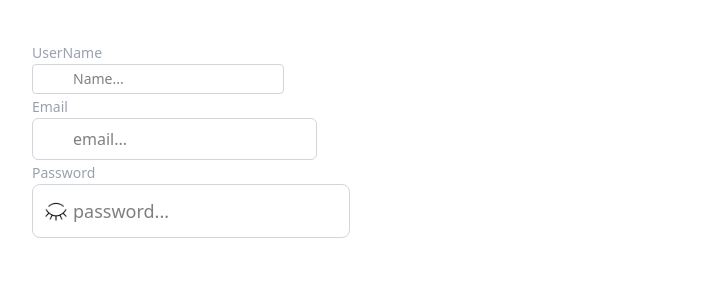
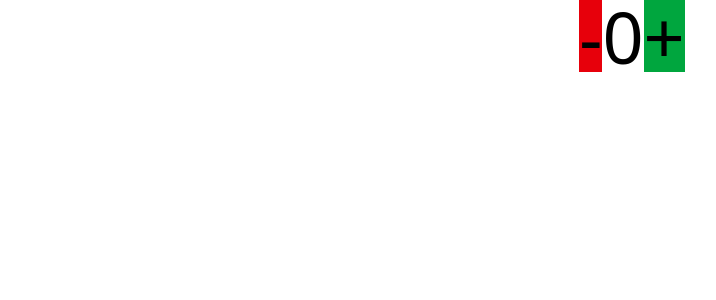
Before and after one commit to SaubhagyaSapkota/JavaScript-small-Projects, a React (Vite) app: page / in a window 1280 px wide. Shown: the top 300 px of the page, without its empty margins (8-724 px from the left). Built offline with nearby package versions, Linux system fonts and the light colour scheme.

Commit message:
used useReducer Hook

```diff
--- a/src/App.tsx
+++ b/src/App.tsx
@@ -1,33 +1,9 @@
-import { Input } from "./components/input";
+import CounterRED from "./components/Reducer";
 
 const App = () => {
   return (
-    <div className="m-10">
-      <Input
-        status="error"
-        inputsize="sm"
-        placeholder="Name..."
-        label="UserName"
-        helpertext="Enter user name."
-        textstatus="error"
-      />
-      <Input
-        status="success"
-        inputsize="md"
-        placeholder="email..."
-        label="Email"
-        helpertext="Enter your email."
-        textstatus="success"
-      />
-      <Input
-        status="default"
-        inputsize="lg"
-        placeholder="password..."
-        label="Password"
-        helpertext="Enter Your Password."
-        textstatus="default"
-        type="password"
-      />
+    <div>
+      <CounterRED />
     </div>
   );
 };
--- /dev/null
+++ b/src/components/Reducer.tsx
@@ -0,0 +1,28 @@
+// useReducer hook
+
+import { useReducer } from "react";
+type Action = { type: "increment" } | { type: "decrement" };
+const reducer = (state: number, action: Action): number => {
+  switch (action.type) {
+    case "increment":
+      return state + 1;
+    case "decrement":
+      return state - 1;
+    default:
+      return state;
+  }
+};
+
+const CounterRED = () => {
+  const [count, dispatch] = useReducer(reducer, 0);
+
+  return (
+    <div className="flex justify-center text-7xl">
+      <button className="bg-red-600" onClick={() => dispatch({ type: "decrement" })}>-</button>
+      {count}
+      <button className="bg-green-600" onClick={() => dispatch({ type: "increment" })}>+</button>
+    </div>
+  );
+};
+
+export default CounterRED;
--- a/src/components/input.tsx
+++ b/src/components/input.tsx
@@ -77,9 +77,6 @@ export const Input: React.FC<InputProps> = ({
     setTextFocused(true);
   };
 
-  const handleBlur = () => {
-    setIsFocused(false);
-  };
   const togglePasswordVisibility = () => {
     setShowPassword(!showPassword);
   };
@@ -94,7 +91,6 @@ export const Input: React.FC<InputProps> = ({
         <input
           className={input({ status, inputsize, className })}
           onFocus={handleFocus}
-          onBlur={handleBlur}
           type={inputType}
           {...props}
         />
@@ -129,3 +125,34 @@ export const Input: React.FC<InputProps> = ({
     </div>
   );
 };
+
+
+// use this in the App.tsx to render
+
+{/* <div className="m-10">
+  <Input
+    status="error"
+    inputsize="sm"
+    textstatus="error"
+    placeholder="Name..."
+    label="UserName"
+    helpertext="Enter user name."
+  />
+  <Input
+    status="success"
+    inputsize="md"
+    textstatus="success"
+    placeholder="email..."
+    label="Email"
+    helpertext="Enter your email."
+  />
+  <Input
+    status="default"
+    inputsize="lg"
+    textstatus="default"
+    type="password"
+    placeholder="password..."
+    label="Password"
+    helpertext="Enter Your Password."
+  />
+</div>; */}
--- /dev/null
+++ b/src/components/timer.tsx
@@ -0,0 +1,55 @@
+import { useEffect, useRef, useState } from "react";
+
+const Timer = () => {
+  const [timer, setIsTimer] = useState(new Date());
+  const [count, setCount] = useState(0);
+  const isCount = useRef(0);
+
+  useEffect(() => {
+    const timer = setInterval(() => {
+      setIsTimer(new Date());
+    }, 1000);
+
+    return () => {
+      clearInterval(timer);
+    };
+  }, [timer]);
+
+  useEffect(() => {
+    const counter = setInterval(() => {
+      setCount((count) => count + 1);
+    }, 1000);
+
+    return () => {
+      clearInterval(counter);
+    };
+  }, [count]);
+
+  useEffect(() => {
+    const counter2 = setInterval(() => {
+      isCount.current++;
+    }, 1000);
+
+    return () => {
+      clearInterval(counter2);
+    };
+  }, [isCount]);
+
+//   const handleClick= () =>{
+//     isCount.current++;
+//     console.log(isCount)
+//   }
+
+  return (
+    <div className="flex justify-center">
+      <div>{timer.toLocaleTimeString()}</div>
+      <div className="ml-10">{count}</div>
+      <div className="ml-10">{isCount.current}</div>
+      {/* <button className="ml-20 bg-amber-300" onClick={handleClick}>
+        click
+      </button> */}
+    </div>
+  );
+};
+
+export default Timer;
```
